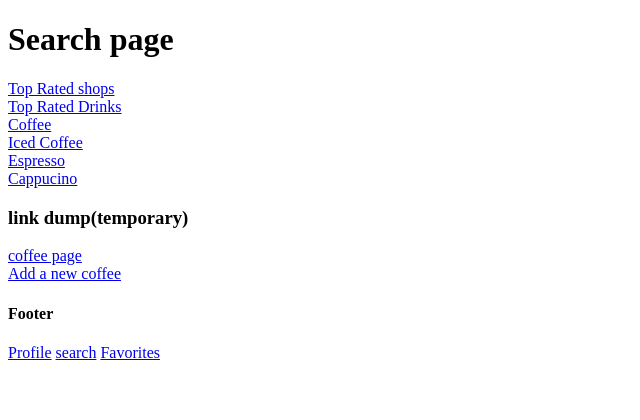
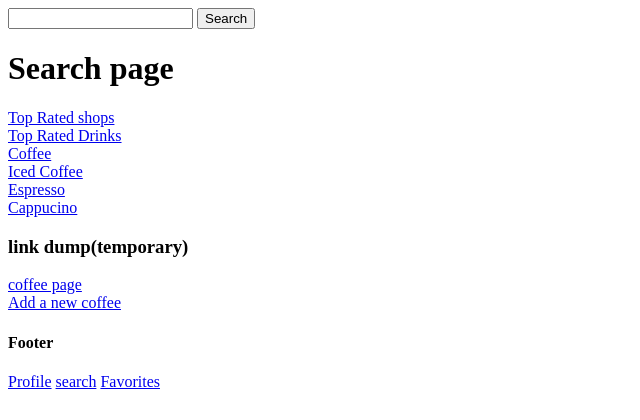
Before and after one commit to MashdorDev/buzz, a Django app: page /search/ in a window 1280 px wide. Shown: the top 420 px of the page, without its empty margins (0-640 px from the left). Run offline with Django 3.2, Linux system fonts and the light colour scheme.

Commit message:
search now works

```diff
--- a/app/main_app/templates/main_app/search.html
+++ b/app/main_app/templates/main_app/search.html
@@ -1,4 +1,10 @@
 {% extends 'base.html' %} {% block content %}
+<form action="/searching/" method="POST">
+    {% csrf_token %}
+    <input name="search">
+    <button>Search</button>
+</form>
+
 
 <h1>Search page</h1>
 <a href="{% url 'top_shops' %}">Top Rated shops</a>
--- a/app/main_app/urls.py
+++ b/app/main_app/urls.py
@@ -12,6 +12,7 @@ urlpatterns = [
     path('coffee/create/', views.coffee_create, name='coffee_create'),
     path('profile/', views.profile, name='profile'),
     path('search/', views.search, name='search'),
+    path('searching/', views.searching, name='searching'),
     path('profile/favorites', views.index_favorites, name='favorites'),
     path('topdrinks/', views.index_top_drinks, name='top_drinks'),
     path('topshops/', views.index_top_shops, name='top_shops'),
--- a/app/main_app/views.py
+++ b/app/main_app/views.py
@@ -10,6 +10,7 @@ import boto3
 import uuid
 import requests
 import os
+
 
 S3_BASE_URL = "https://s3.us-east-2.amazonaws.com/"
 BUCKET = "buzzcollector"
@@ -91,6 +92,10 @@ def profile(request):
 def search(request):
     return render(request, 'main_app/search.html')
 
+def searching(request):
+    results = Admin_Coffee.objects.filter(name__icontains=request.POST['search'])
+    return render(request, 'main_app/coffee_results.html', {'coffee':results})
+
 # view favorites
 def index_favorites(request):
     return render(request, 'user/index_user.html')
```
